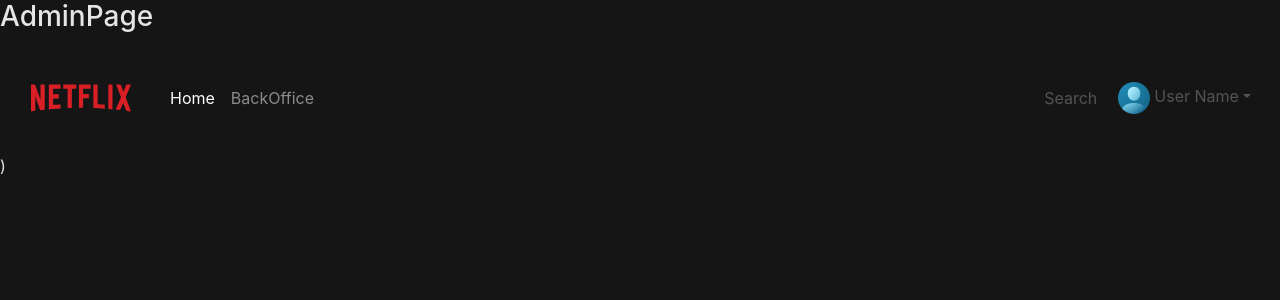
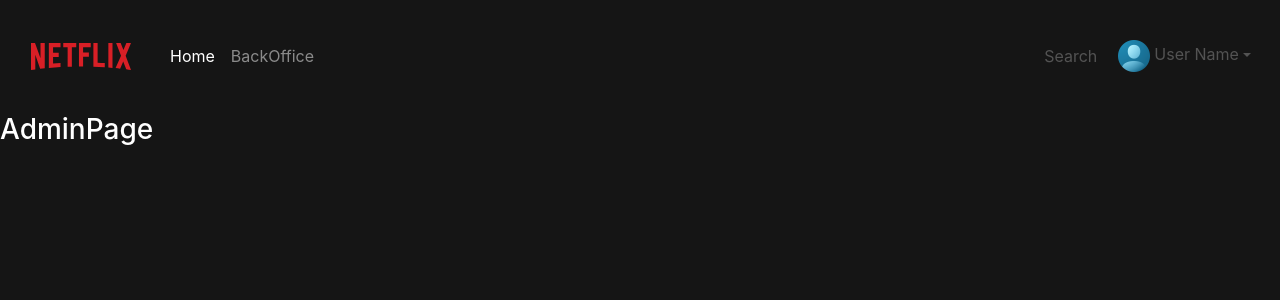
Before and after one commit to abdul2112/M4-D5-react-netflix-team, a React (Create React App) app: page /admin in a window 1280 px wide. Shown: the top 300 px of the page. Built offline with nearby package versions, Linux system fonts and the light colour scheme.

Commit message:
fixed a tags to new link component for react navigation

```diff
--- a/src/components/NavBar.jsx
+++ b/src/components/NavBar.jsx
@@ -29,14 +29,14 @@ const NavBar = () => {
       <div class="collapse navbar-collapse" id="navbarSupportedContent">
         <ul class="navbar-nav mr-auto">
           <li class="nav-item active">
-            <a class="nav-link" href="./indexNetflix.html">
+            <Link class="nav-link" to="/">
               Home <span class="sr-only">(current)</span>
-            </a>
+            </Link>
           </li>
           <li class="nav-item">
-            <a class="nav-link" href="./backOfficeNetflix.html">
+            <Link class="nav-link" to="/admin">
               BackOffice
-            </a>
+            </Link>
           </li>
         </ul>
 
--- a/src/pages/AdminPage.jsx
+++ b/src/pages/AdminPage.jsx
@@ -6,8 +6,8 @@ class AdminPage extends Component {
   render() {
     return (
       <div>
-        <h3>AdminPage</h3>
-        <NavBar />)
+        <NavBar />
+        <h3 className="text-white">AdminPage</h3>
       </div>
     )
   }
```
